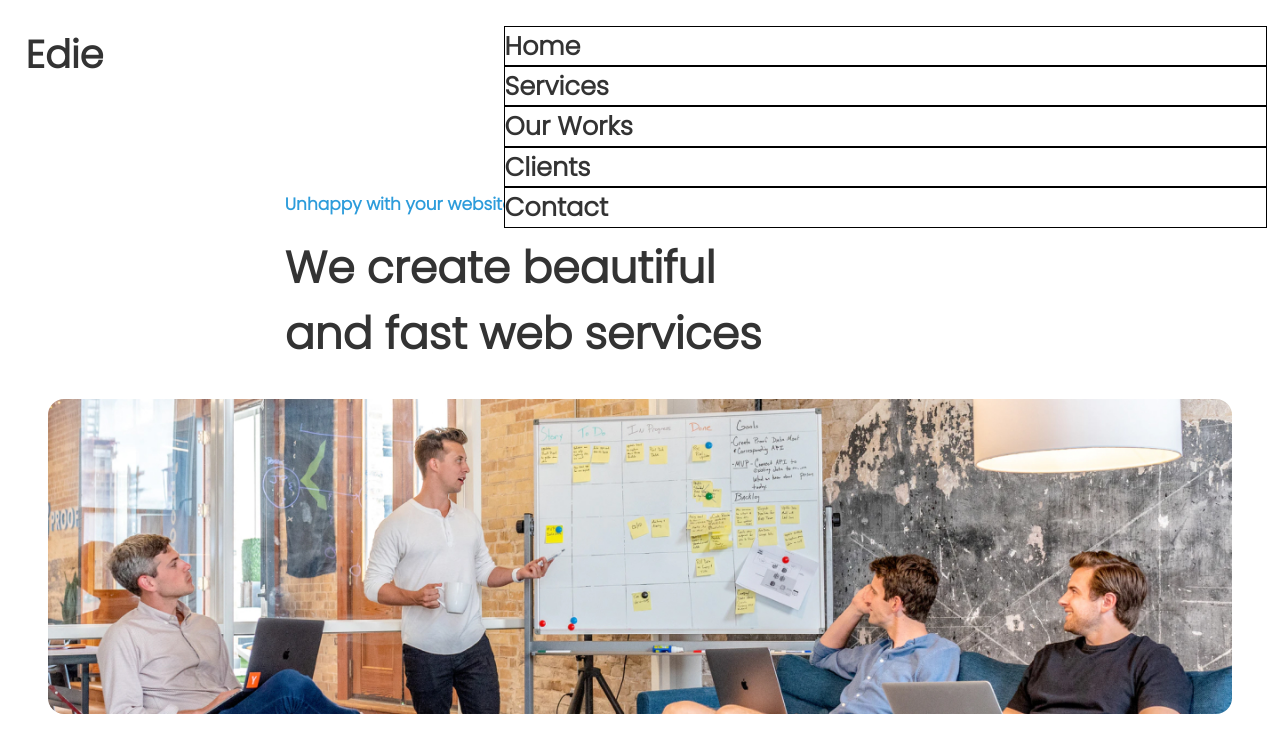
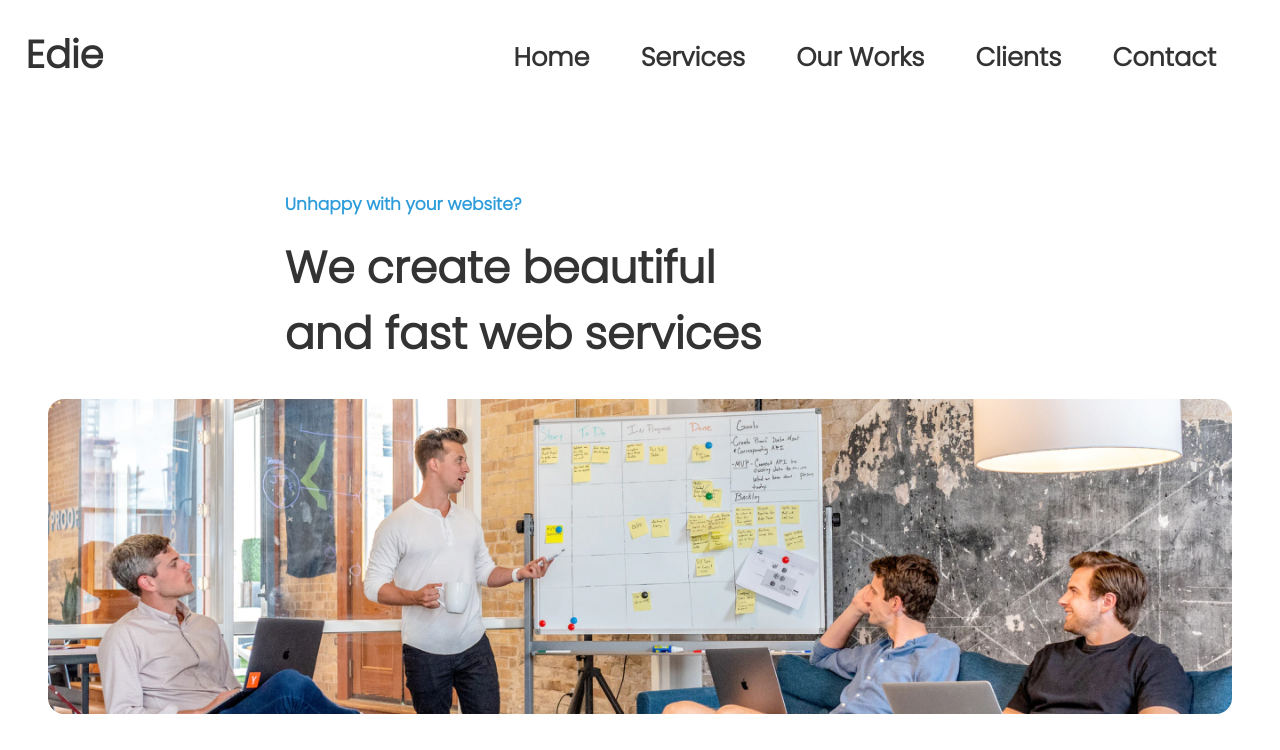
Before and after one commit to GenericJM/Edie-homepage, a plain HTML site: page index.html in a window 1280 px wide. Shown: the top 750 px of the page. Drawn offline with nearby package versions, Linux system fonts and the light colour scheme.

Commit message:
last commit

```diff
--- a/styles.css
+++ b/styles.css
@@ -271,7 +271,6 @@
 
 .fifth-section {
     margin: 3em 1em;
-
 }
 
 .fifth-section__title {
@@ -299,7 +298,6 @@
     justify-content: space-between;
 
 }
-
 .footer {
     background-color: #100E1D;
     padding: 1.5em;
@@ -309,7 +307,6 @@
     margin-bottom:5em;
 }
 .footer__element {
-    /* width: 80%; */
     margin: 2em 0;
 }
 
@@ -344,7 +341,6 @@
         height: 100%;
         display: flex;
         flex-direction: row;
-        /* background: #f03; */
         list-style-type: none;
         flex-wrap: wrap;
     }
@@ -352,6 +348,9 @@
     .nav__element {
         white-space: nowrap;
         padding: 0 2em 0 0;
+        width: auto;
+        background-color:transparent;
+        border:none;
     }
 
     .menu {
@@ -360,13 +359,11 @@
 
     .first-Section {
         margin-left: 20%;
-        /* font-size: 1em; */
         font-size: 2.3vw;
     }
 
     .first-Section__text {
         font-size: clamp(0.6em,1.5vw,2em);
-        /* width: 50em; */
     }
 
     .first-Section__small-blue {
@@ -426,12 +423,10 @@
         margin: 0 4em;
         grid-template-columns: repeat(2, 1fr);
         align-content: space-between;
-        /* justify-items: center; */
         align-items: center;
         font-size: clamp(0.8em, 1.7vw, 4em);
 
     }
-
 
     .fifth-section {
         font-size: clamp(0.8em, 1.45vw, 4em);
@@ -443,7 +438,6 @@
         display: flex;
         justify-content: space-between;
         align-items: center;
-        /* padding: 2em;     */
     }
 
 }
```
Also changed, not shown: 1 other file.
